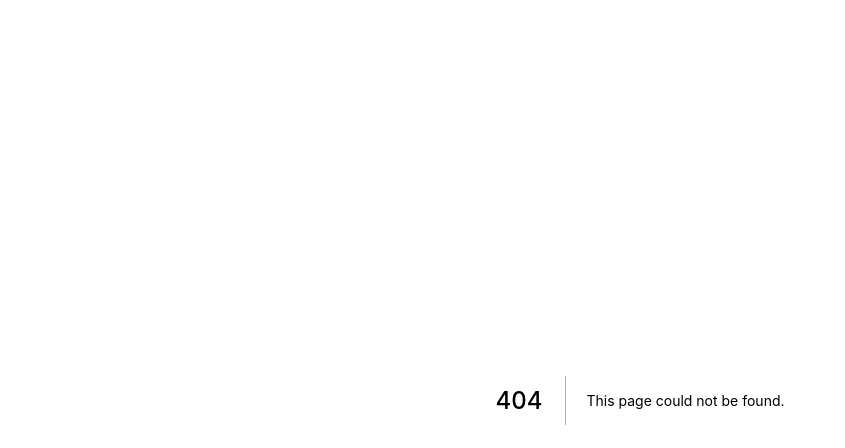
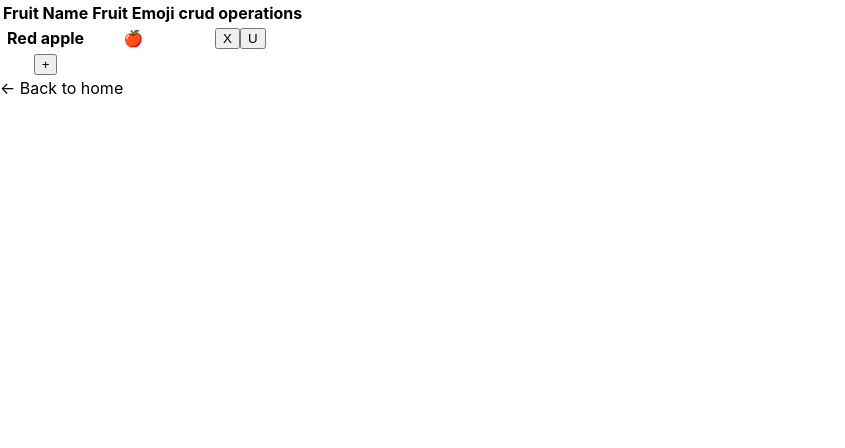
Before and after one commit to gonzalezmauricioalan-folderit/fruits, a Next.js app: page /CrudFruits in a window 1280 px wide. Before the commit this address had no page. Shown: the top 448 px of the page, without its empty margins (0-845 px from the left). Built offline with nearby package versions, Linux system fonts and the light colour scheme.

Commit message:
basic fruit table

```diff
--- /dev/null
+++ b/pages/CrudFruits.js
@@ -0,0 +1,36 @@
+import Link from 'next/link'
+import { useCollection } from 'react-firebase-hooks/firestore'
+
+const CrudFruits = () => {
+    return (
+        <div>
+            <table>
+                <thead>
+                    <tr>
+                        <th>Fruit Name</th>
+                        <th>Fruit Emoji</th>
+                        <th>crud operations</th>
+                    </tr>
+                </thead>
+                <tbody>
+                    <th>Red apple</th>
+                    <th>🍎</th>
+                    <th>
+                        <button>X</button>
+                        <button>U</button>
+                    </th>
+                </tbody>
+                <tfoot>
+                    <th>
+                        <button>+</button>
+                    </th>
+                </tfoot>
+            </table>
+            <Link href="/">
+                <a >&#60;- Back to home</a>
+            </Link>
+        </div>
+    )
+}
+
+export default CrudFruits
--- a/pages/index.js
+++ b/pages/index.js
@@ -5,6 +5,8 @@ import { useAuthState } from 'react-firebase-hooks/auth'
 import { useCollection } from 'react-firebase-hooks/firestore'
 import Auth from '../components/Auth';
 import VoterList from '../components/VoterList';
+
+import Link from 'next/link'
 
 
 export default function Home() {
@@ -46,6 +48,9 @@ export default function Home() {
               <VoterList id={doc.id} key={doc.id} vote={doc.data().vote} />
             </>
           ))}
+          <Link href="/CrudFruits" passHref>
+            <button>CRUD of fruits</button>
+          </Link>
         </>)}
     </>
   )
```
